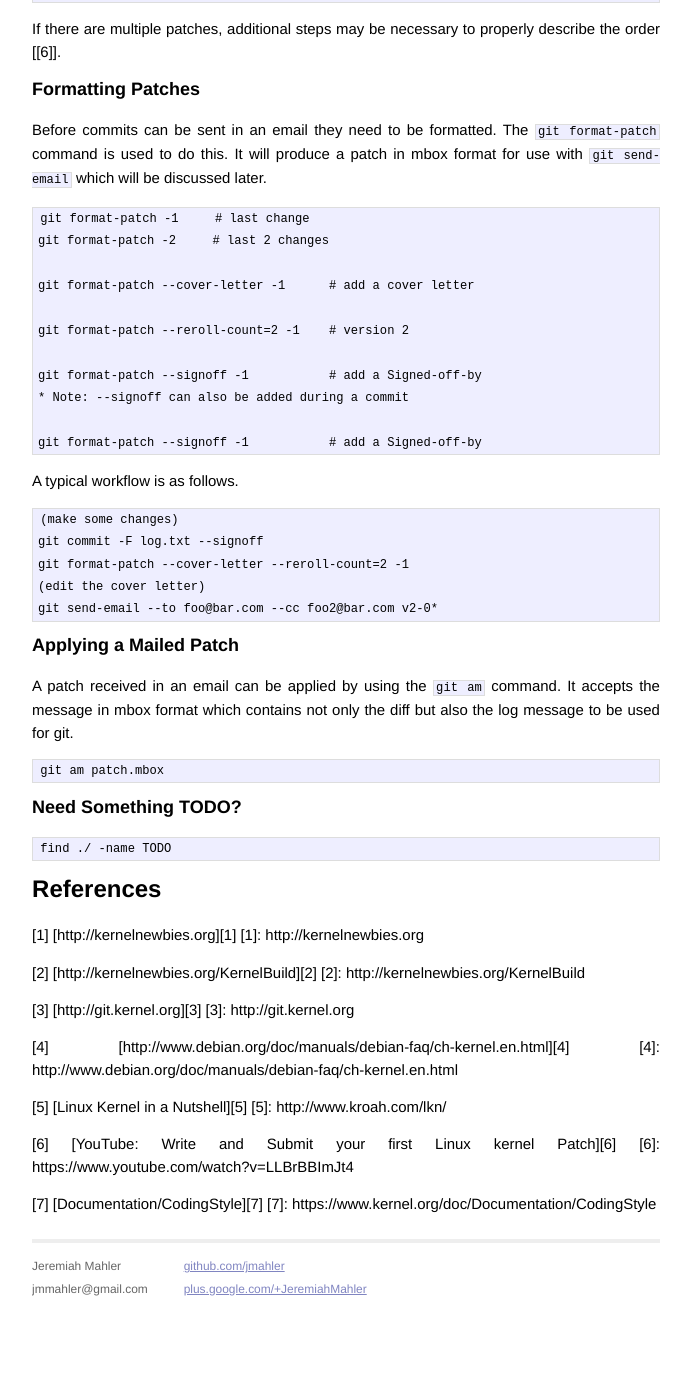
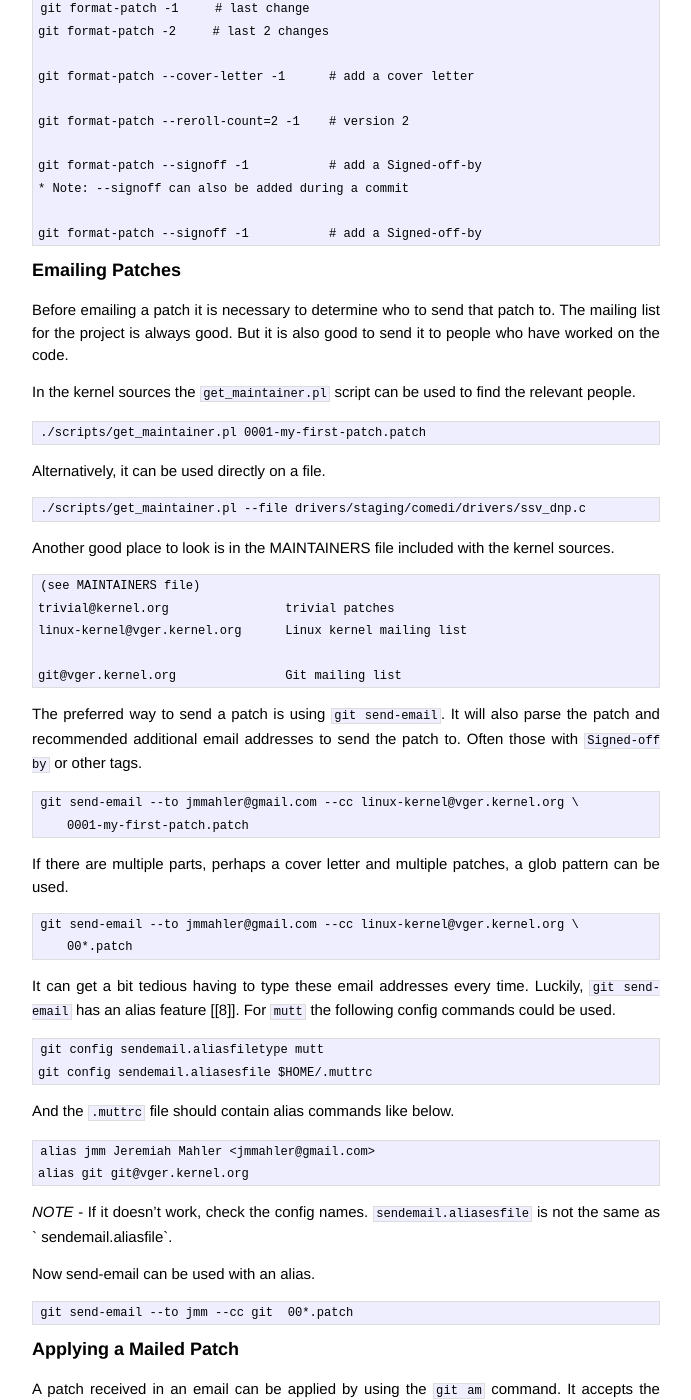
Before and after one commit to jmahler/jmahler.github.io, a Jekyll site: the page built from _posts/2014-04-08-kernel.md, in a window 1280 px wide and 1400 px high, scrolled down 2725 px. Shown: the whole window, without its empty margins (294-985 px from the left). Built offline with Jekyll 4.4.1, drawn with Linux system fonts in a browser that asks for light colours; Markdown is read by kramdown in place of the engine named in the settings; before the commit the page ends 4037 px from its top, so only the background shows below that; some of the changed text lies outside the part shown.

Commit message:
described setup of git send-email with aliases
Described how to setup Git with send-email aliases which
are shared with mutt.

```diff
--- a/_posts/2014-04-08-kernel.md
+++ b/_posts/2014-04-08-kernel.md
@@ -133,26 +133,14 @@ Check the patch for any style or formatting problems.
 
     ./scripts/checkpatch.pl 0001-my-first-patch.patch
 
-Next, it is necessary to determine who to send the patch to.
-The get_maintainer.pl script can be used to find all the relevant
-people.
+Typical Workflow
+----------------
 
-    ./scripts/get_maintainer.pl 0001-my-first-patch.patch
-
-This script can also be used directly on a file.
-
-    ./scripts/get_maintainer.pl --file drivers/staging/comedi/drivers/ssv_dnp.c
-
-Trival kernel patches should be sent to `trivial@kernel.org`.
-See also the MAINTAINERS file.
-
-Finally, the patch can be sent.
-
-    git send-email --to jmmahler@gmail.com --cc linux-kernel@vger.kernel.org \
-        0001-my-first-patch.patch
-
-If there are multiple patches, additional steps may be necessary to
-properly describe the order [[6]].
+    (make some changes)
+    git commit -F log.txt --signoff
+    git format-patch --cover-letter --reroll-count=2 -1
+    (edit the cover letter)
+    git send-email --to foo@bar.com --cc foo2@bar.com v2-0*
 
 Formatting Patches
 ------------------
@@ -174,13 +162,62 @@ which will be discussed later.
 
     git format-patch --signoff -1           # add a Signed-off-by
 
-A typical workflow is as follows.
+Emailing Patches
+----------------
 
-    (make some changes)
-    git commit -F log.txt --signoff
-    git format-patch --cover-letter --reroll-count=2 -1
-    (edit the cover letter)
-    git send-email --to foo@bar.com --cc foo2@bar.com v2-0*
+Before emailing a patch it is necessary to determine who to send
+that patch to.  The mailing list for the project is always good.
+But it is also good to send it to people who have worked on the code.
+
+In the kernel sources the `get_maintainer.pl` script can be used to
+find the relevant people.
+
+    ./scripts/get_maintainer.pl 0001-my-first-patch.patch
+
+Alternatively, it can be used directly on a file.
+
+    ./scripts/get_maintainer.pl --file drivers/staging/comedi/drivers/ssv_dnp.c
+
+Another good place to look is in the MAINTAINERS file included with the
+kernel sources.
+
+    (see MAINTAINERS file)
+    trivial@kernel.org                trivial patches
+    linux-kernel@vger.kernel.org      Linux kernel mailing list
+
+    git@vger.kernel.org               Git mailing list
+
+The preferred way to send a patch is using `git send-email`.
+It will also parse the patch and recommended additional email addresses
+to send the patch to.  Often those with `Signed-off by` or other tags.
+
+    git send-email --to jmmahler@gmail.com --cc linux-kernel@vger.kernel.org \
+        0001-my-first-patch.patch
+
+If there are multiple parts, perhaps a cover letter and multiple patches,
+a glob pattern can be used.
+
+    git send-email --to jmmahler@gmail.com --cc linux-kernel@vger.kernel.org \
+        00*.patch
+
+It can get a bit tedious having to type these email addresses every time.
+Luckily, `git send-email` has an alias feature [[8]].
+For `mutt` the following config commands could be used.
+
+    git config sendemail.aliasfiletype mutt
+    git config sendemail.aliasesfile $HOME/.muttrc
+
+And the `.muttrc` file should contain alias commands like below.
+
+    alias jmm Jeremiah Mahler <jmmahler@gmail.com>
+    alias git git@vger.kernel.org
+
+*NOTE* - If it doesn't work, check the config names.
+`sendemail.aliasesfile` is not the same as ` sendemail.aliasfile`.
+
+Now send-email can be used with an alias.
+
+    git send-email --to jmm --cc git  00*.patch
 
 Applying a Mailed Patch
 -----------------------
@@ -219,3 +256,6 @@ References
 
   [7] [Documentation/CodingStyle][7]
   [7]: https://www.kernel.org/doc/Documentation/CodingStyle
+
+  [8] [Felipe Contreras: git-send-email-tricks][8]
+  [8]: http://felipec.wordpress.com/2009/10/25/git-send-email-tricks/
```
